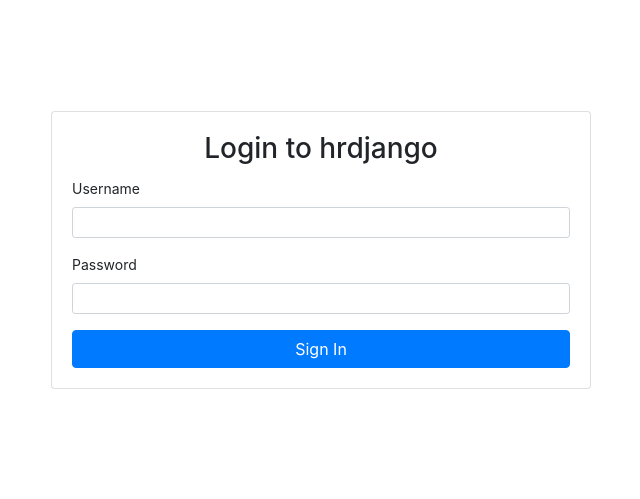
After one commit to dienoov/hrdjango, a Django app: page /login/ in a window 1280 px wide. The commit adds this page. Shown: the top 499 px of the page, without its empty margins (319-959 px from the left). Run offline with Django 3.2, Linux system fonts and the light colour scheme; some libraries are stand-ins or nearby versions.

Commit message:
Add login page

```diff
--- a/hrdjango/urls.py
+++ b/hrdjango/urls.py
@@ -5,5 +5,6 @@ from . import views
 urlpatterns = [
     path("admin/", admin.site.urls),
     path("", views.index, name="dashboard"),
+    path("login/", views.login, name="login"),
     path("employees/", include("employees.urls")),
 ]
--- a/hrdjango/views.py
+++ b/hrdjango/views.py
@@ -3,3 +3,7 @@ from django.shortcuts import render
 
 def index(request):
     return render(request, "index.html")
+
+
+def login(request):
+    return render(request, "login.html")
--- /dev/null
+++ b/templates/login.html
@@ -0,0 +1,28 @@
+{% extends 'layout.html' %}
+{% block content %}
+<div class="container">
+    <div class="row d-flex justify-content-center align-items-center" style="height: 500px;">
+        <div class="col-md-6">
+            <div class="card login-form">
+                <div class="card-body">
+                    <h3 class="card-title text-center">Login to hrdjango</h3>
+                    <div class="card-text">
+                        <form>
+                            <div class="form-group">
+                                <label for="username">Username</label>
+                                <input type="text" name="username" id="username" class="form-control form-control-sm">
+                            </div>
+                            <div class="form-group">
+                                <label for="password">Password</label>
+                                <input type="password" name="password" id="password"
+                                    class="form-control form-control-sm">
+                            </div>
+                            <button type="submit" class="btn btn-primary btn-block">Sign In</button>
+                        </form>
+                    </div>
+                </div>
+            </div>
+        </div>
+    </div>
+</div>
+{% endblock %}
```
Also changed, not shown: employees/templates/employees/index.html (+7 -3 lines), templates/index.html (+7 -3 lines), templates/layout.html (+1 -37 lines), templates/sidebar.html (added, +34 -0 lines), db.sqlite3.
